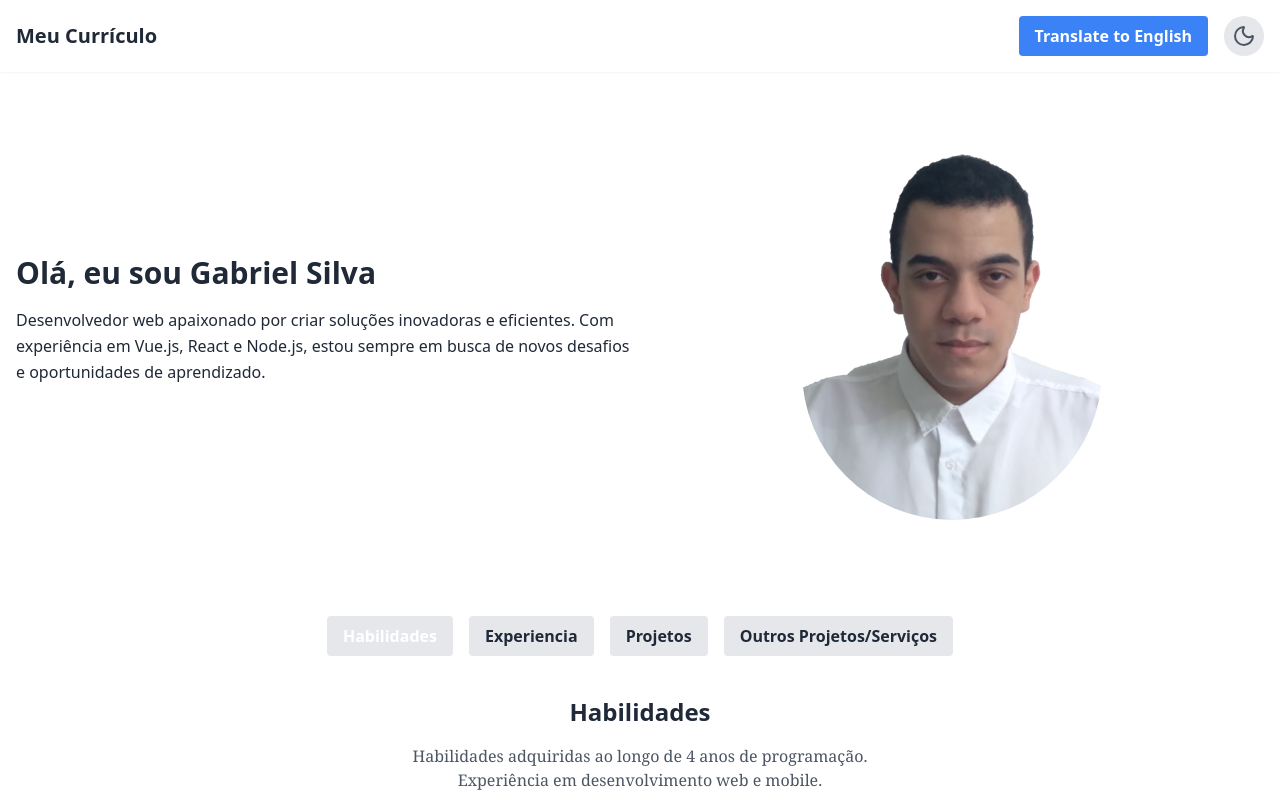
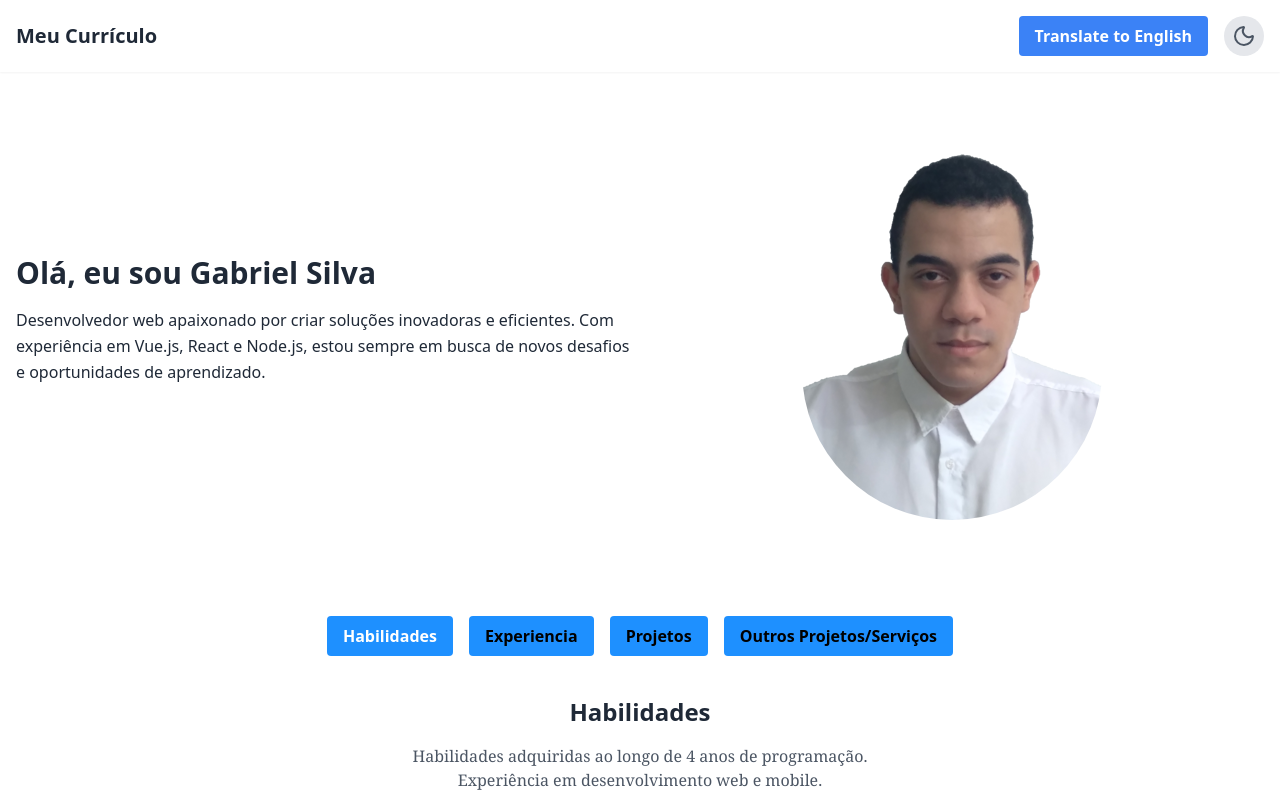
Before and after one commit to JohnBR82/CurriculoVue, a Vue app: page / in a window 1280 px wide. Shown: the top 800 px of the page. Built offline with nearby package versions, Linux system fonts and the light colour scheme.

Commit message:
Fix Skills.vue

```diff
--- a/src/pages/Skills.vue
+++ b/src/pages/Skills.vue
@@ -5,8 +5,8 @@
         v-for="(skill, index) in skills"
         :key="index"
         @click="currentSkill = index"
-        class="bg-gray-200 dark:bg-white dark:text-black hover:bg-gray-900 hover:text-white text-gray-800 font-bold py-2 px-4 rounded transition duration-300 mb-2"
-        :class="{ 'bg-[#000036] dark:bg-[#1b4d3e] text-white dark:text-gray-100': currentSkill === index }"
+        class=" bg-[#1e90ff] dark:bg-[#32cd32] dark:text-white font-bold py-2 px-4 rounded transition duration-300 mb-2"
+        :class="{ 'text-white dark:text-[#111111]': currentSkill === index }"
       >
         {{ skill.name[language] }}
       </button>
```
